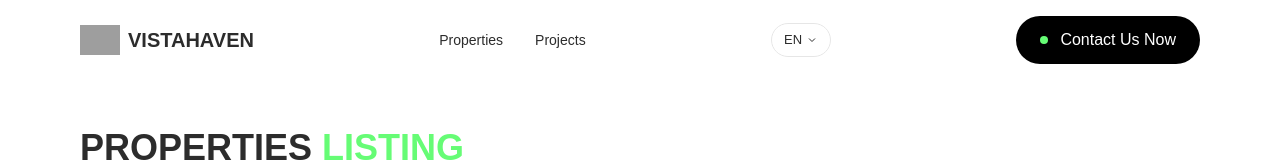
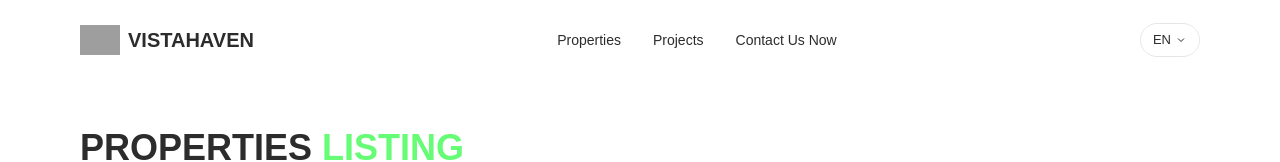
Before and after one commit to 9uxsnx-sys/real-estate-project, a React (Vite) app: page /en in a window 1280 px wide. Shown: the top 162 px of the page. Built offline with nearby package versions, Linux system fonts and the light colour scheme; grey boxes are pictures that could not be loaded; a web font is replaced by a local one.

Commit message:
fix: restructure navigation - move Contact Us to shortcuts, LanguageSwitcher to right corner, fix mobile menu and dropdown position

```diff
--- a/src/components/layout/LanguageSwitcher.tsx
+++ b/src/components/layout/LanguageSwitcher.tsx
@@ -51,7 +51,7 @@ export const LanguageSwitcher: React.FC = () => {
             className="fixed inset-0 z-40"
             onClick={() => setIsOpen(false)}
           />
-          <div className="absolute top-full right-0 mt-2 py-2 bg-white border border-[rgb(230,230,230)] rounded-xl shadow-lg z-50 min-w-[120px]">
+          <div className="absolute top-full left-0 mt-2 py-2 bg-white border border-[rgb(230,230,230)] rounded-xl shadow-lg z-50 min-w-[120px]">
             {languages.map((language) => (
               <button
                 key={language.code}
--- a/src/components/layout/Navigation.tsx
+++ b/src/components/layout/Navigation.tsx
@@ -53,10 +53,10 @@ export const Navigation: React.FC = () => {
           {/* Desktop Navigation Links */}
           <div className="hidden md:flex items-center gap-8">
             <a
-              href="/"
+              href={`/${currentLang}`}
               onClick={(e) => {
                 e.preventDefault();
-                navigate('/');
+                navigate(`/${currentLang}`);
               }}
               className="text-[14px] font-light text-[rgb(44,44,44)] hover:text-[rgb(136,136,136)] transition-colors"
               style={{ fontFamily: 'Geist, sans-serif' }}
@@ -74,10 +74,17 @@ export const Navigation: React.FC = () => {
             >
               {t('nav.projects')}
             </a>
+            <a
+              href="#contact"
+              className="text-[14px] font-light text-[rgb(44,44,44)] hover:text-[rgb(136,136,136)] transition-colors"
+              style={{ fontFamily: 'Geist, sans-serif' }}
+            >
+              {t('nav.contact')}
+            </a>
           </div>
 
           {/* Language Switcher - Desktop */}
-          <div className="hidden md:flex items-center gap-4">
+          <div className="hidden md:flex items-center">
             <LanguageSwitcher />
           </div>
 
@@ -122,21 +129,6 @@ export const Navigation: React.FC = () => {
               </div>
             </div>
           )}
-
-          {/* Contact Button - Desktop */}
-          <a
-            href="#contact"
-            className="hidden md:flex items-center gap-3 px-6 py-3 bg-black text-white rounded-full"
-            style={{ fontFamily: 'Geist, sans-serif' }}
-          >
-            <span className="w-2 h-2 bg-[rgb(102,252,117)] rounded-full" />
-            <span className="font-light">{t('nav.contact')}</span>
-          </a>
-
-          {/* Mobile: Just Language Switcher */}
-          <div className="md:hidden flex items-center gap-2">
-            <LanguageSwitcher />
-          </div>
         </div>
       </div>
     </nav>
```
Also changed, not shown: 5 other files (tests, documents, lock files or other folders).
